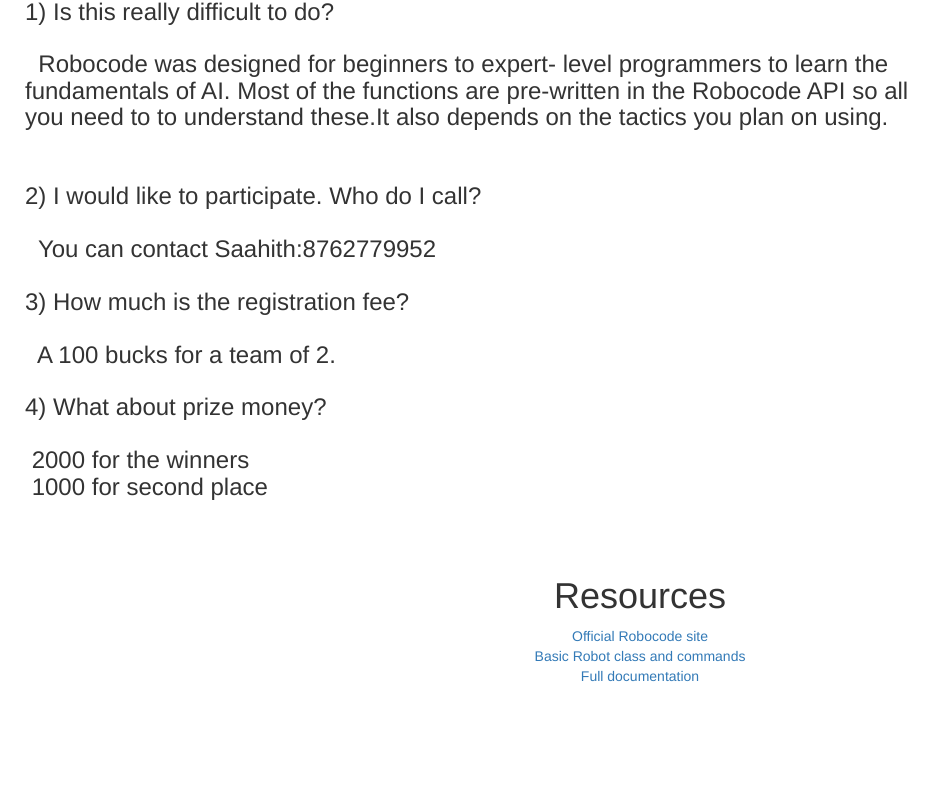
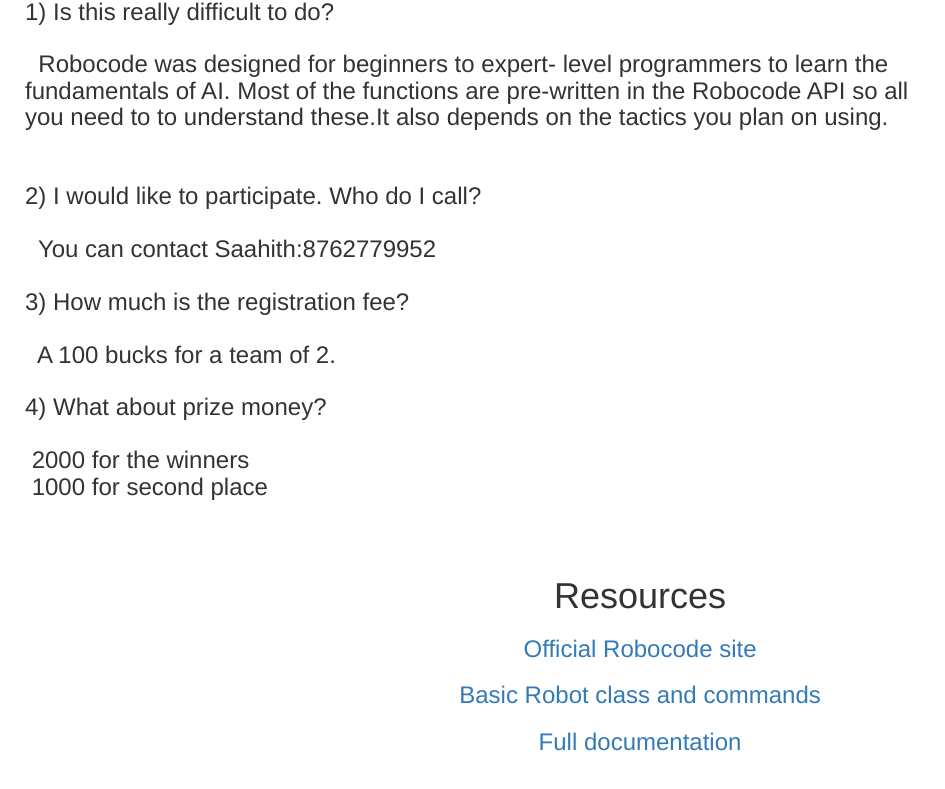
Before and after one commit to Datron/AI_web, a plain HTML site: page index.html in a window 1280 px wide. Shown: the part 1058-1847 px from the top of the page, without its empty margins (0-945 px from the left). Before the commit the page ends 1770 px from the top, so only its background shows below. Drawn offline with nearby package versions, Linux system fonts and the light colour scheme.

Commit message:
updated to add proper website

```diff
--- a/index.html
+++ b/index.html
@@ -46,9 +46,9 @@
     </div>
   </div>
       <div class="row" style="text-align:center"><div class="col-md-12"><p><h1> Resources</h1></p>
-      <a href="http://robocode.sourceforge.net"> Official Robocode site </a><br>
-      <a href="http://robocode.sourceforge.net/docs/robocode/"> Basic Robot class and commands </a><br>
-      <a href="http://robocode.sourceforge.net/docs/robocode/"> Full documentation </a><br>
+      <h3><a href="http://robocode.sourceforge.net"> Official Robocode site </a><br>
+      <h3><a href="http://robocode.sourceforge.net/docs/robocode/robocode/_Robot.html"> Basic Robot class and commands </a><br>
+      <h3><a href="http://robocode.sourceforge.net/docs/robocode/"> Full documentation </a><br>
     </div>
   </div>
 </div>
```
